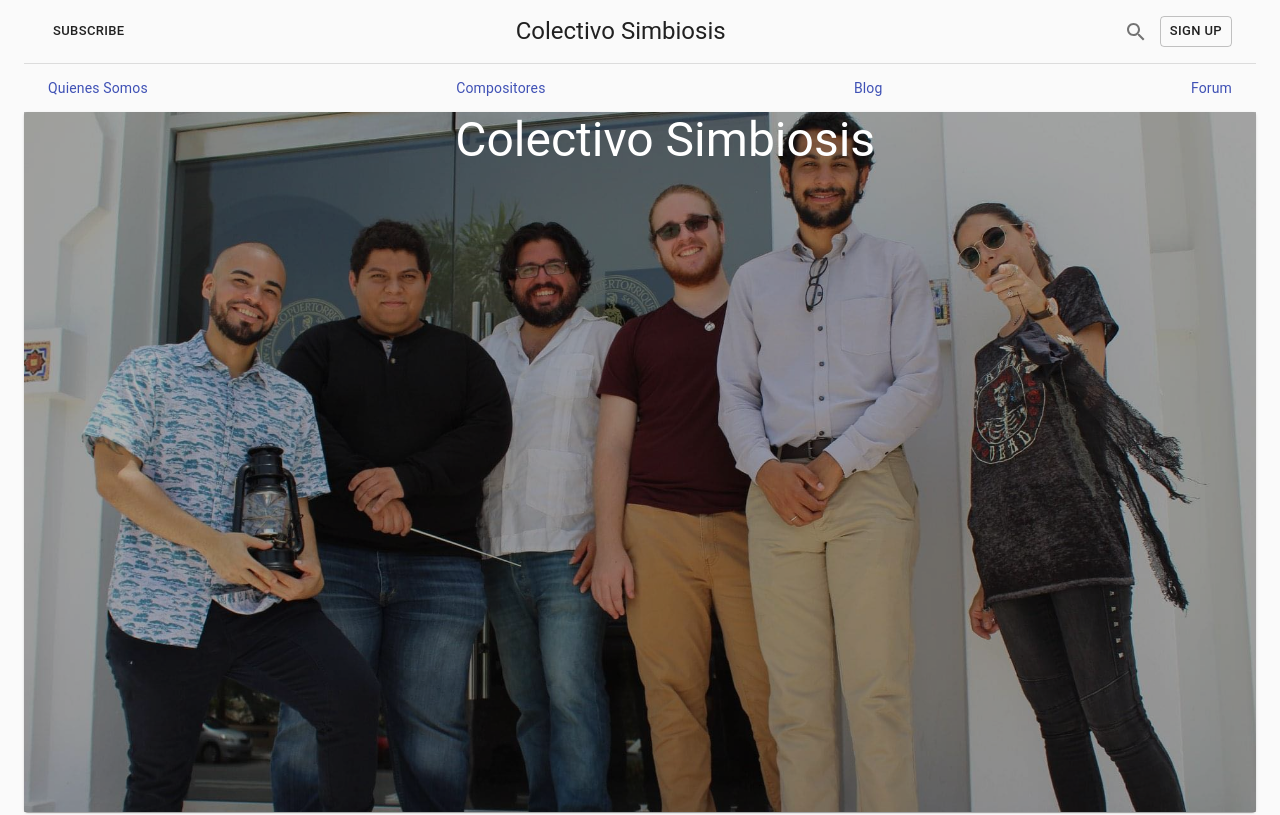
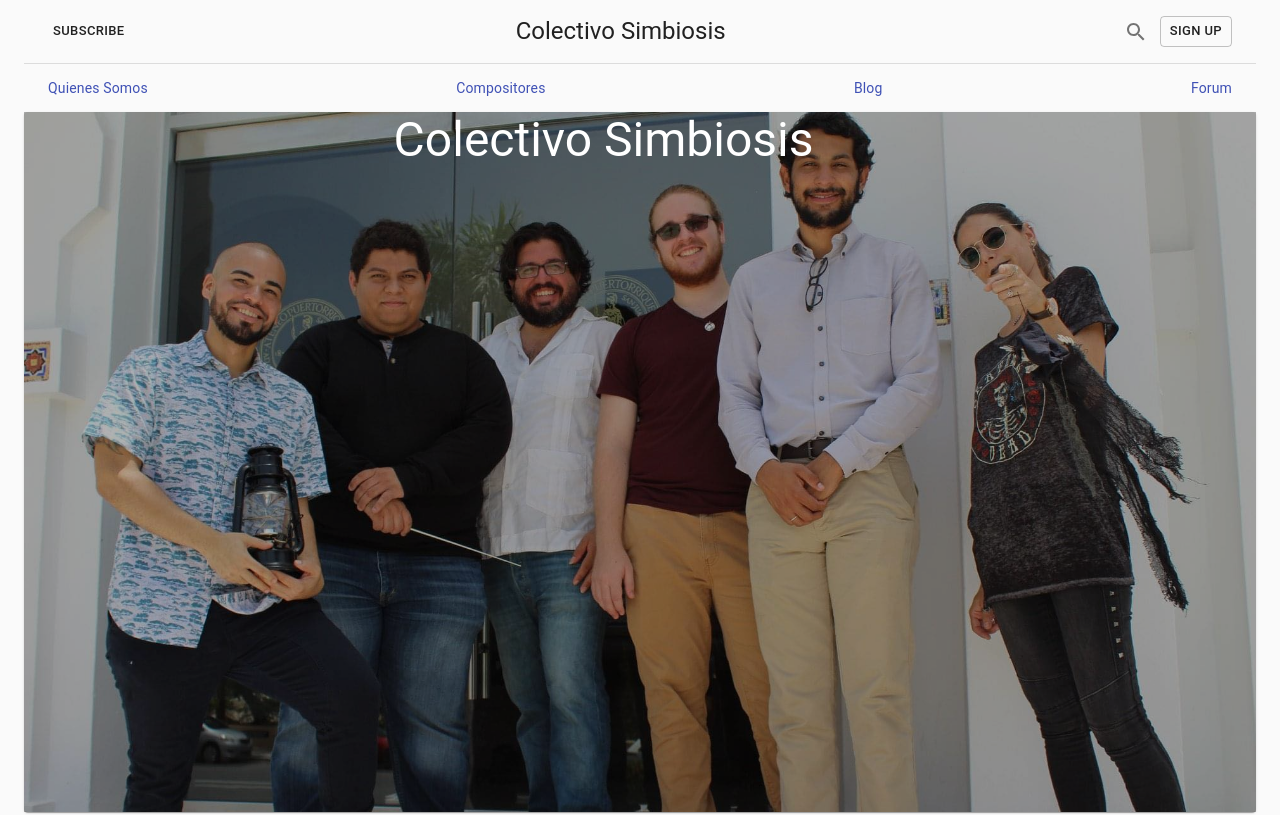
Before and after one commit to rfgr87/DecolonialTest, a React (Create React App) app: page / in a window 1280 px wide. Shown: the top 815 px of the page. Built offline with nearby package versions, Linux system fonts and the light colour scheme.

Commit message:
small modification

```diff
--- a/src/components/MainFeaturedPost.js
+++ b/src/components/MainFeaturedPost.js
@@ -32,7 +32,7 @@ const useStyles = makeStyles((theme) => ({
     position: 'absolute',
     justifyContent: 'center',
     alignItems: 'center',
-    paddingLeft: '35%',
+    paddingLeft: '30%',
     // [theme.breakpoints.up('md')]: {
     //   padding: theme.spacing(10),
     //   paddingRight: 0,
```
Also changed, not shown: 1 other file (tests, documents, lock files or other folders).
